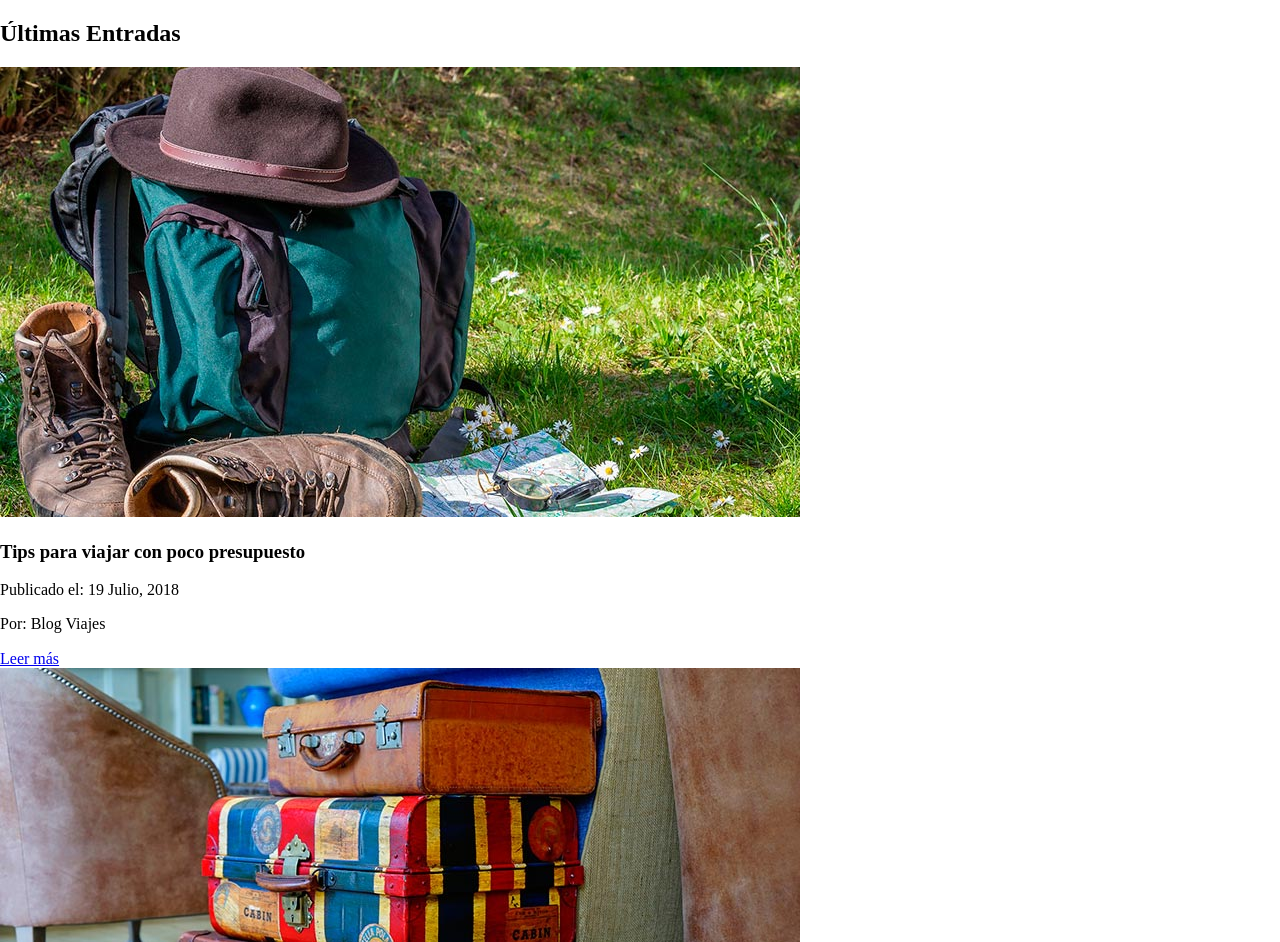
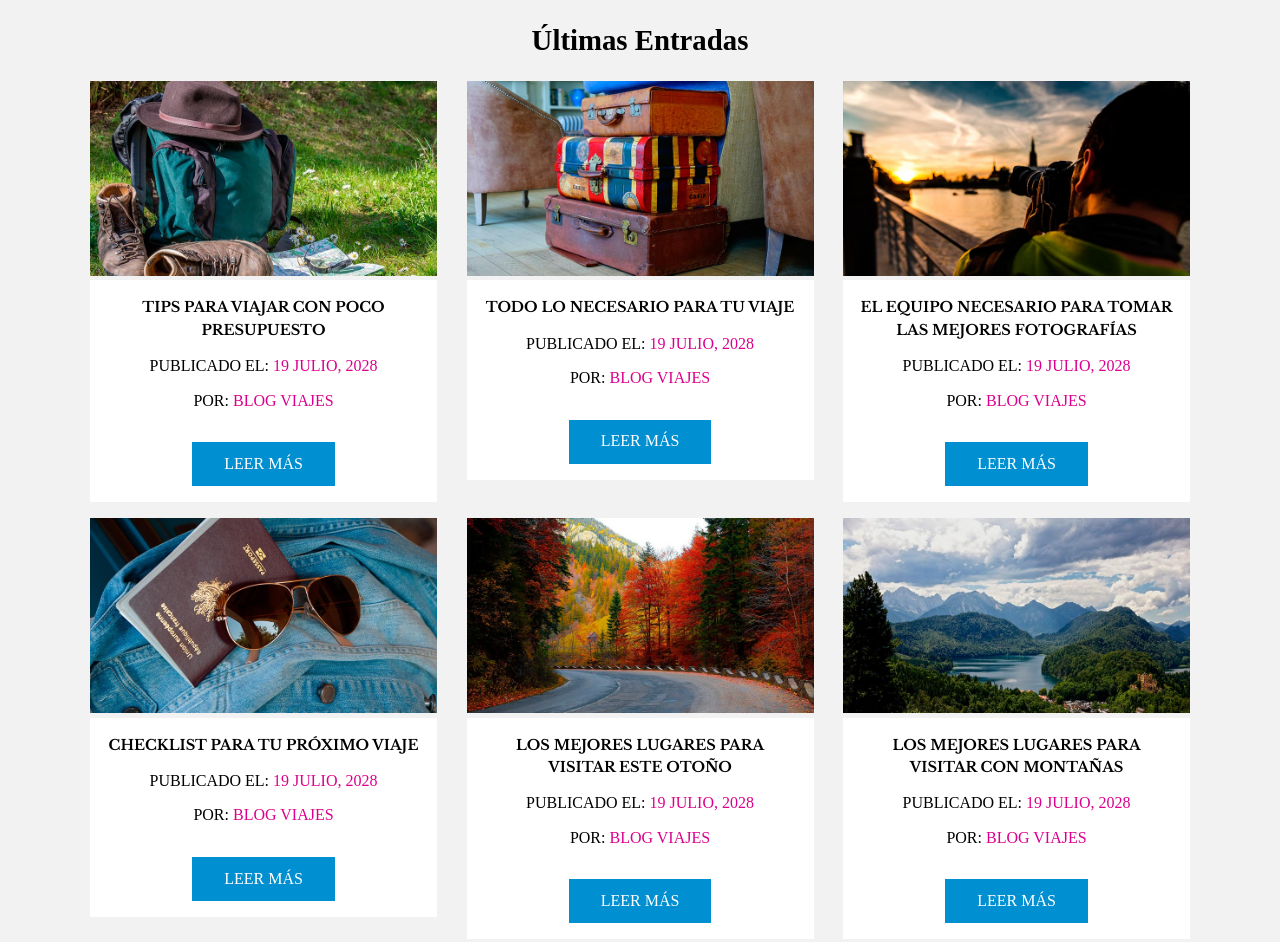
Before and after one commit to mariajbellido/cards-flexbox, a plain HTML site: page index.html in a window 1280 px wide. Shown: the top 942 px of the page. Drawn offline with nearby package versions, Linux system fonts and the light colour scheme.

Commit message:
adding flex and styling

```diff
--- a/css/styles.css
+++ b/css/styles.css
@@ -0,0 +1,72 @@
+body {
+    box-sizing: border-box;
+    background-color: #f2f2f2;
+}
+
+.contenedor {
+    max-width: 1100px;
+    margin: 0 auto;
+}
+
+img {
+    max-width: 100%;
+}
+
+h2 {
+   flex: 0 1 100%;
+   text-align: center;
+   font-size: 1.8rem;
+}
+
+h3 {
+    font-family: "Libre Baskerville", serif;
+    margin: 0;
+    font-weight: 700;
+
+}
+
+.entrada {
+    margin-bottom: 1rem;
+}
+
+.contenido {
+    background-color: white;
+    text-align: center;
+    padding: 1rem;
+    text-transform: uppercase;
+}
+
+.contenido h3 {
+    font-size: .9rem;
+    line-height: 1.4rem;
+}
+
+.contenido span {
+    color: #db008d;
+}
+
+.boton {
+    background-color: #008fd1;
+    color: white;
+    padding: .8rem 2rem;
+    display: inline-block;
+    margin-top: 1rem;
+    text-decoration: none;
+}
+
+@media screen and (min-width:480px) {
+    .contenido-principal {
+        display: flex;
+        flex-wrap: wrap;
+        justify-content: space-between
+    }
+    .entrada {
+        flex: 0 1 calc(50% - 1rem);
+    }
+}
+
+@media screen and (min-width: 768px) {
+    .entrada {
+        flex: 0 1 calc(33% - 1rem);
+    }
+}
--- a/index.html
+++ b/index.html
@@ -18,7 +18,7 @@
                          <img src="img/01.jpg" alt="texto entrada">
                          <div class="contenido">
                              <h3>Tips para viajar con poco presupuesto</h3>
-                             <p>Publicado el: <span>19 Julio, 2018</span></p>
+                             <p>Publicado el: <span>19 Julio, 2028</span></p>
                              <p>Por: <span>Blog Viajes</span></p>
                              <a href="#" class="boton"> Leer más</a>
                          </div>
@@ -27,7 +27,7 @@
                          <img src="img/02.jpg" alt="texto entrada">
                          <div class="contenido">
                              <h3>Todo lo necesario para tu viaje</h3>
-                             <p>Publicado el: <span>19 Julio, 2018</span></p>
+                             <p>Publicado el: <span>19 Julio, 2028</span></p>
                              <p>Por: <span>Blog Viajes</span></p>
                              <a href="#" class="boton"> Leer más</a>
                          </div>
@@ -36,7 +36,7 @@
                          <img src="img/03.jpg" alt="texto entrada">
                          <div class="contenido">
                              <h3>El equipo necesario para tomar las mejores fotografías</h3>
-                             <p>Publicado el: <span>19 Julio, 2018</span></p>
+                             <p>Publicado el: <span>19 Julio, 2028</span></p>
                              <p>Por: <span>Blog Viajes</span></p>
                              <a href="#" class="boton"> Leer más</a>
                          </div>
@@ -45,7 +45,7 @@
                          <img src="img/04.jpg" alt="texto entrada">
                          <div class="contenido">
                              <h3>Checklist para tu próximo viaje</h3>
-                             <p>Publicado el: <span>19 Julio, 2018</span></p>
+                             <p>Publicado el: <span>19 Julio, 2028</span></p>
                              <p>Por: <span>Blog Viajes</span></p>
                              <a href="#" class="boton"> Leer más</a>
                          </div>
@@ -54,7 +54,7 @@
                          <img src="img/05.jpg" alt="texto entrada">
                          <div class="contenido">
                              <h3>Los mejores lugares para visitar este otoño</h3>
-                             <p>Publicado el: <span>19 Julio, 2018</span></p>
+                             <p>Publicado el: <span>19 Julio, 2028</span></p>
                              <p>Por: <span>Blog Viajes</span></p>
                              <a href="#" class="boton"> Leer más</a>
                          </div>
@@ -63,7 +63,7 @@
                          <img src="img/06.jpg" alt="texto entrada">
                          <div class="contenido">
                              <h3>Los mejores lugares para visitar con montañas</h3>
-                             <p>Publicado el: <span>19 Julio, 2018</span></p>
+                             <p>Publicado el: <span>19 Julio, 2028</span></p>
                              <p>Por: <span>Blog Viajes</span></p>
                              <a href="#" class="boton"> Leer más</a>
                          </div>
```
